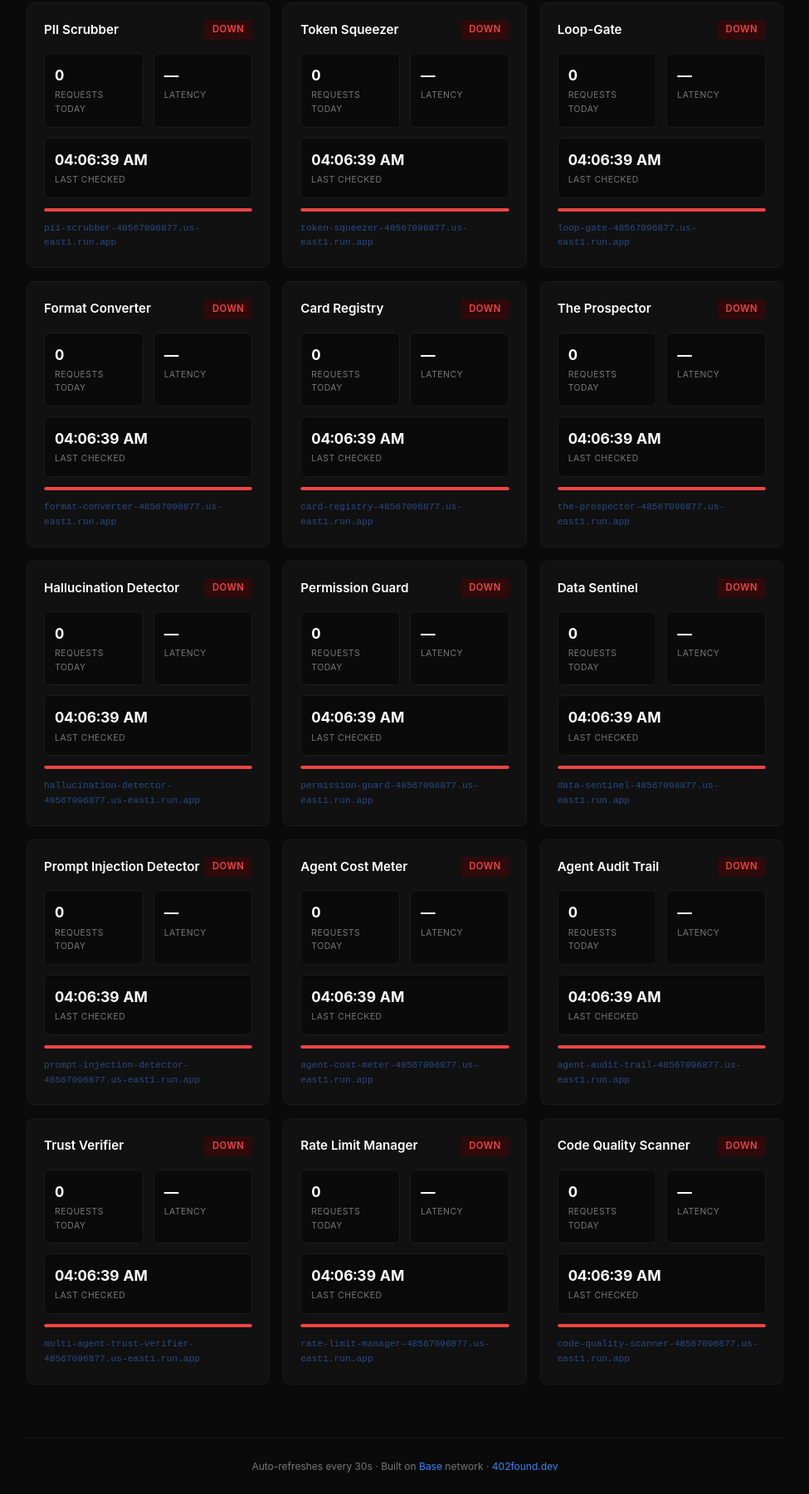
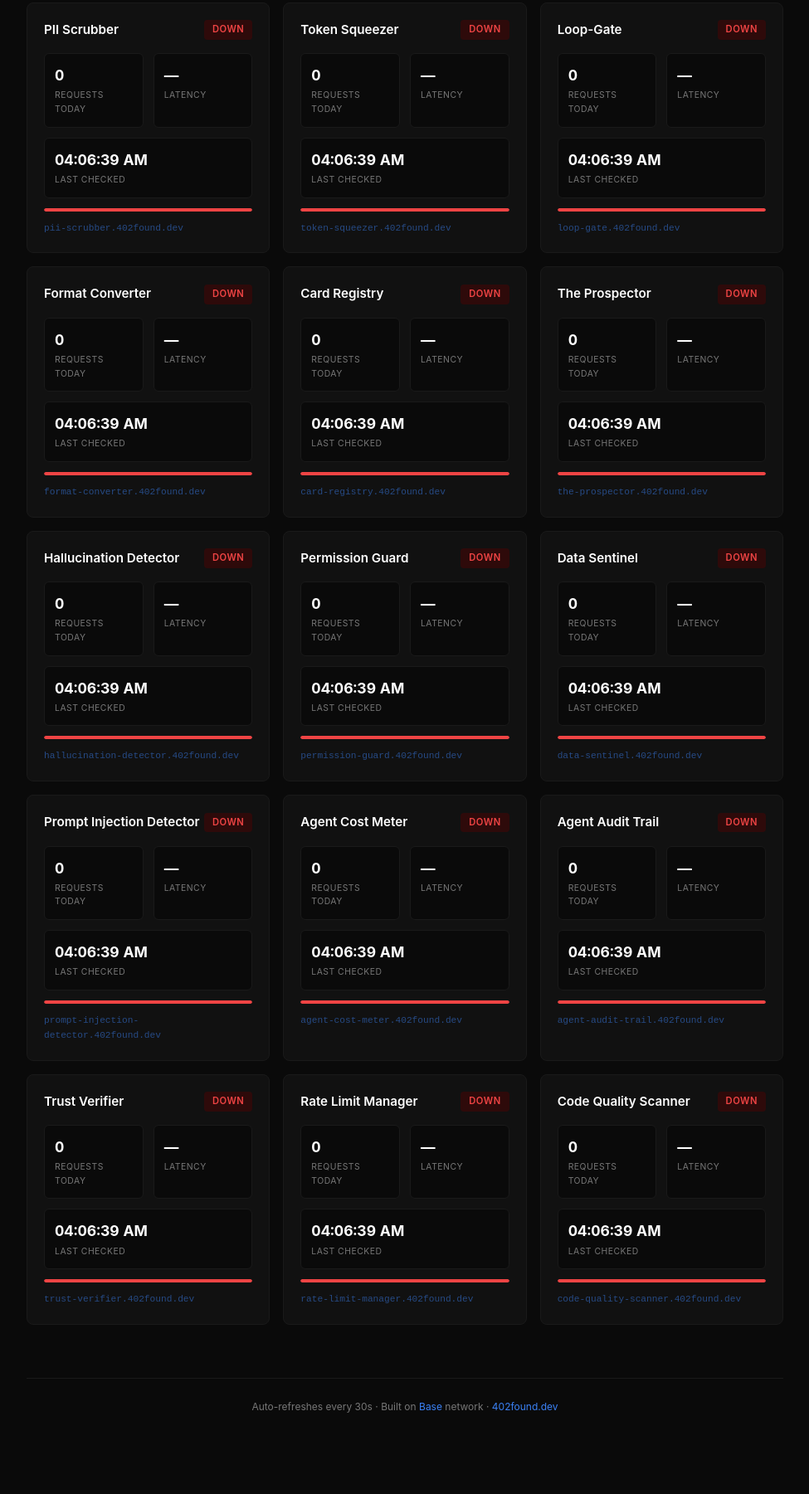
Before and after one commit to luxemarasound-stack/402found, a plain HTML site: page dashboard.html in a window 1280 px wide. Shown: the part 373-2174 px from the top of the page at 83% size, without its empty margins (152-1127 px from the left). After the commit the page ends 2102 px from the top, so only its background shows below. Drawn offline with Linux system fonts and the light colour scheme; no server answers.

Commit message:
Use clean 402found.dev subdomains for all agent URLs
All 15 CNAME records created in Cloudflare DNS pointing
*.402found.dev subdomains to Cloud Run services. Updated
landing page and dashboard to use provider-independent URLs.

Co-Authored-By: Claude Opus 4.6 (1M context) <noreply@anthropic.com>

```diff
--- a/dashboard.html
+++ b/dashboard.html
@@ -118,21 +118,21 @@ footer{border-top:1px solid var(--border);padding:24px 0;text-align:center}
 
 <script>
 const SERVICES = [
-  { id: "pii-scrubber",     name: "PII Scrubber",     host: "pii-scrubber-48567096877.us-east1.run.app" },
-  { id: "token-squeezer",   name: "Token Squeezer",   host: "token-squeezer-48567096877.us-east1.run.app" },
-  { id: "loop-gate",        name: "Loop-Gate",         host: "loop-gate-48567096877.us-east1.run.app" },
-  { id: "format-converter", name: "Format Converter",  host: "format-converter-48567096877.us-east1.run.app" },
-  { id: "card-registry",    name: "Card Registry",     host: "card-registry-48567096877.us-east1.run.app" },
-  { id: "the-prospector",              name: "The Prospector",              host: "the-prospector-48567096877.us-east1.run.app" },
-  { id: "hallucination-detector",      name: "Hallucination Detector",      host: "hallucination-detector-48567096877.us-east1.run.app" },
-  { id: "permission-guard",            name: "Permission Guard",            host: "permission-guard-48567096877.us-east1.run.app" },
-  { id: "data-sentinel",               name: "Data Sentinel",               host: "data-sentinel-48567096877.us-east1.run.app" },
-  { id: "prompt-injection-detector",   name: "Prompt Injection Detector",   host: "prompt-injection-detector-48567096877.us-east1.run.app" },
-  { id: "agent-cost-meter",            name: "Agent Cost Meter",            host: "agent-cost-meter-48567096877.us-east1.run.app" },
-  { id: "agent-audit-trail",           name: "Agent Audit Trail",           host: "agent-audit-trail-48567096877.us-east1.run.app" },
-  { id: "multi-agent-trust-verifier",  name: "Trust Verifier",              host: "multi-agent-trust-verifier-48567096877.us-east1.run.app" },
-  { id: "rate-limit-manager",          name: "Rate Limit Manager",          host: "rate-limit-manager-48567096877.us-east1.run.app" },
-  { id: "code-quality-scanner",        name: "Code Quality Scanner",        host: "code-quality-scanner-48567096877.us-east1.run.app" },
+  { id: "pii-scrubber",     name: "PII Scrubber",     host: "pii-scrubber.402found.dev" },
+  { id: "token-squeezer",   name: "Token Squeezer",   host: "token-squeezer.402found.dev" },
+  { id: "loop-gate",        name: "Loop-Gate",         host: "loop-gate.402found.dev" },
+  { id: "format-converter", name: "Format Converter",  host: "format-converter.402found.dev" },
+  { id: "card-registry",    name: "Card Registry",     host: "card-registry.402found.dev" },
+  { id: "the-prospector",              name: "The Prospector",              host: "the-prospector.402found.dev" },
+  { id: "hallucination-detector",      name: "Hallucination Detector",      host: "hallucination-detector.402found.dev" },
+  { id: "permission-guard",            name: "Permission Guard",            host: "permission-guard.402found.dev" },
+  { id: "data-sentinel",               name: "Data Sentinel",               host: "data-sentinel.402found.dev" },
+  { id: "prompt-injection-detector",   name: "Prompt Injection Detector",   host: "prompt-injection-detector.402found.dev" },
+  { id: "agent-cost-meter",            name: "Agent Cost Meter",            host: "agent-cost-meter.402found.dev" },
+  { id: "agent-audit-trail",           name: "Agent Audit Trail",           host: "agent-audit-trail.402found.dev" },
+  { id: "multi-agent-trust-verifier",  name: "Trust Verifier",              host: "trust-verifier.402found.dev" },
+  { id: "rate-limit-manager",          name: "Rate Limit Manager",          host: "rate-limit-manager.402found.dev" },
+  { id: "code-quality-scanner",        name: "Code Quality Scanner",        host: "code-quality-scanner.402found.dev" },
 ];
 
 // In-memory counters — persist across refreshes via sessionStorage
```
Also changed, not shown: index.html (+15 -15 lines).
